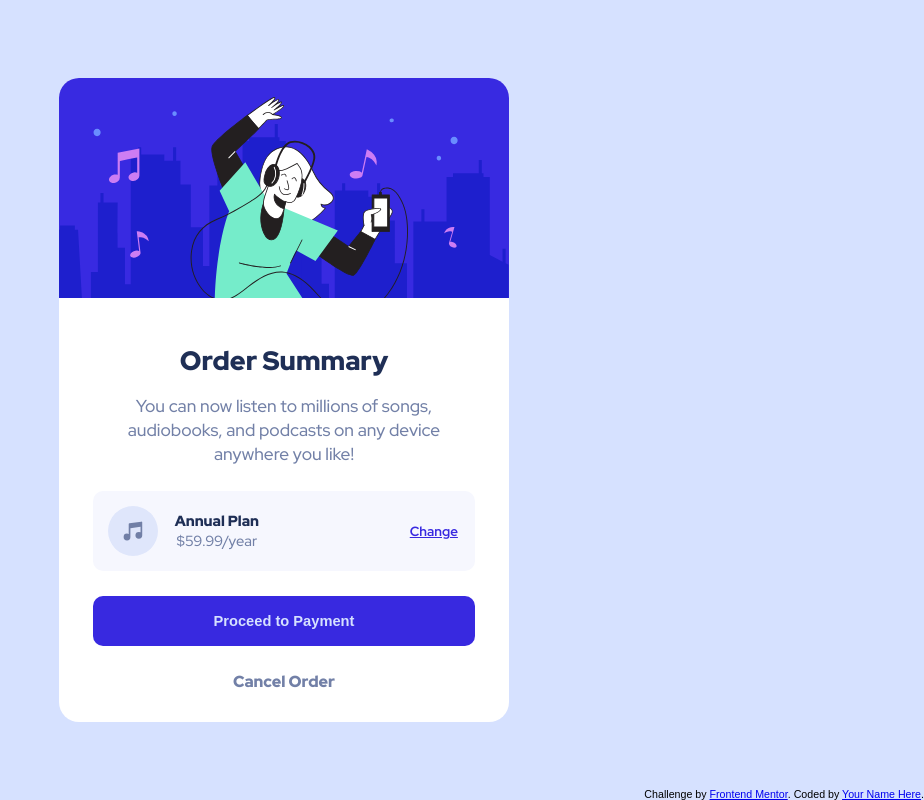
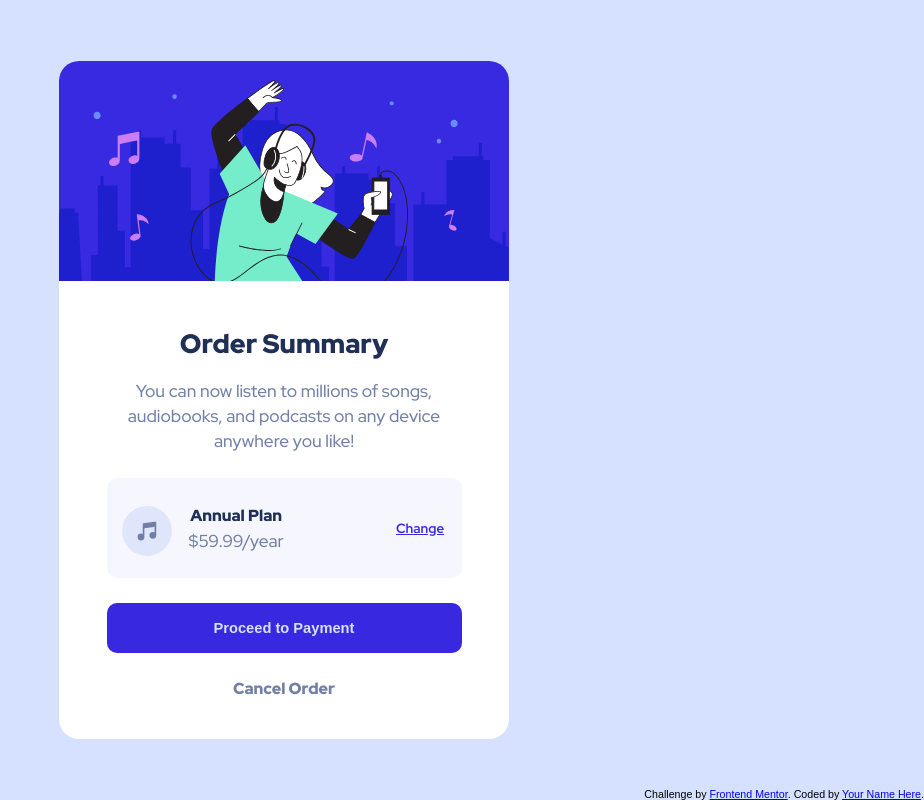
Before and after one commit to JunoField/fm3-order-summary-component, a website built with Parcel: page index.html in a window 1280 px wide. Shown: the whole page, without its empty margins (356-1280 px from the left). Built offline with nearby package versions, Linux system fonts and the light colour scheme.

Commit message:
made more progress, just have to do some final touch ups to vertical sizing

```diff
--- a/style.scss
+++ b/style.scss
@@ -127,13 +127,42 @@ p{
 
     h1{
         font-size: 20pt;
-        margin: 40px auto 16px auto;
+        margin: 40px auto 17px auto;
     }
 
     p{
         font-size: 13pt;
         margin: auto 65px auto 65px;
+        line-height: 25px;
     }
+
+    #order-display{
+        width: 355px;
+        height: 100px;
+
+    }
+
+    #music-icon{
+        margin: 28px 32px 15px 15px;
+    }
+
+    #plan-name{
+        font-size: 12pt;
+    }
+    #price{
+        font-size: 13pt;
+        margin-top: 0px;
+    }
+
+    #proceed-button{
+        width: 355px;
+    }
+
+    #cancel-link{
+        padding-bottom: 40px;
+    }
+
+
 
 
 
```
Also changed, not shown: 2 other files.
